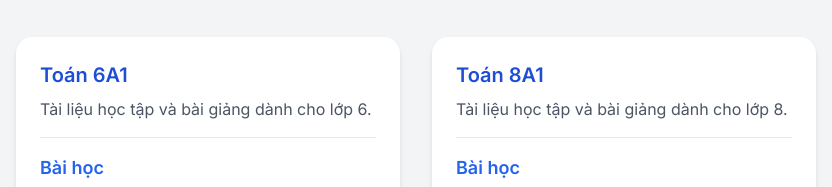
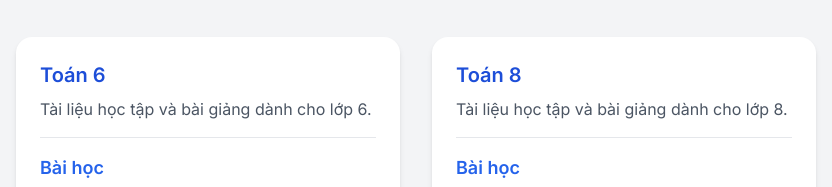
Before and after one commit to nguyenthuhuyen21091999-del/Huyen-Thu-Nguyen, a plain HTML site: page index.html in a window 1280 px wide. Shown: the part 467-654 px from the top of the page, 16-848 px from the left. Drawn offline with nearby package versions, Linux system fonts and the light colour scheme.

Commit message:
Update index.html

```diff
--- a/index.html
+++ b/index.html
@@ -64,7 +64,7 @@
         <div class="grid grid-cols-1 sm:grid-cols-2 lg:grid-cols-3 gap-8">
             <!-- Thẻ môn Toán 6 -->
             <div class="subject-card bg-white p-6 rounded-2xl shadow-md border-b-4 border-blue-500">
-                <h3 class="text-xl font-semibold mb-2 text-blue-700">Toán 6A1</h3>
+                <h3 class="text-xl font-semibold mb-2 text-blue-700">Toán 6</h3>
                 <p class="text-gray-600 mb-4">Tài liệu học tập và bài giảng dành cho lớp 6.</p>
                 <div class="mt-4 border-t pt-4">
                     <h4 class="text-lg font-semibold text-blue-600 mb-2">Bài học</h4>
@@ -81,7 +81,7 @@
 
             <!-- Thẻ môn Toán 8 -->
             <div class="subject-card bg-white p-6 rounded-2xl shadow-md border-b-4 border-blue-500">
-                <h3 class="text-xl font-semibold mb-2 text-blue-700">Toán 8A1</h3>
+                <h3 class="text-xl font-semibold mb-2 text-blue-700">Toán 8</h3>
                 <p class="text-gray-600 mb-4">Tài liệu học tập và bài giảng dành cho lớp 8.</p>
                 <div class="mt-4 border-t pt-4">
                     <h4 class="text-lg font-semibold text-blue-600 mb-2">Bài học</h4>
```
